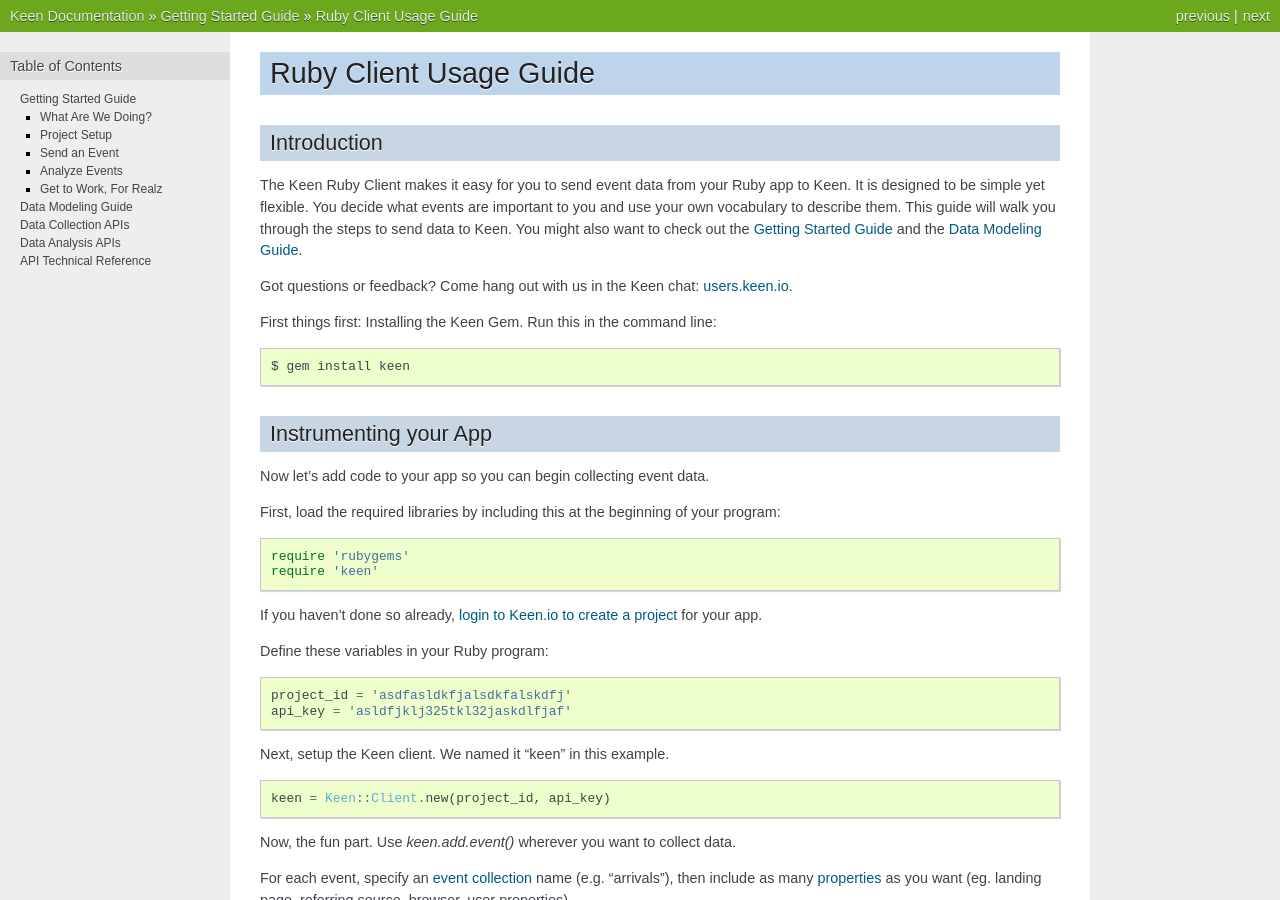
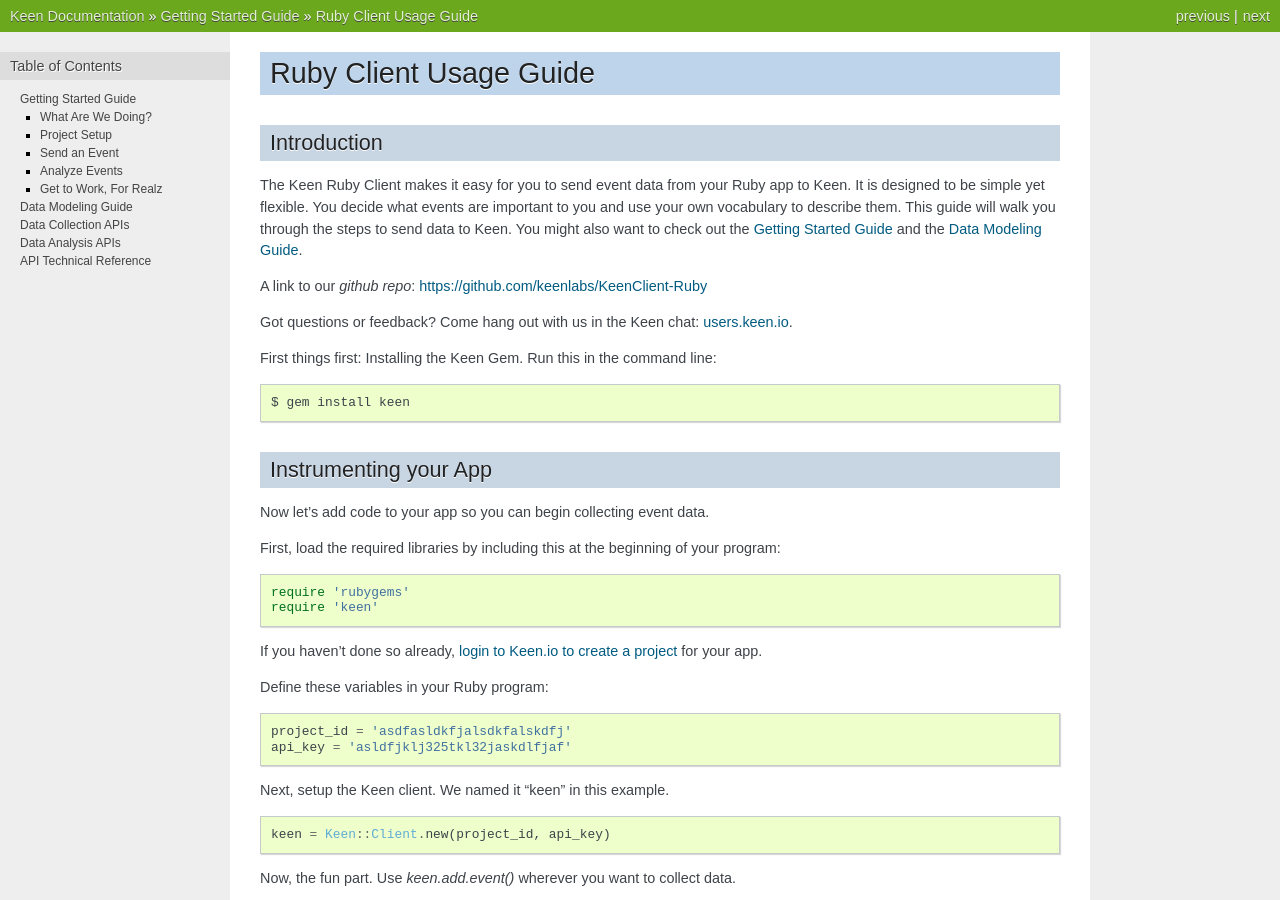
Before and after one commit to keenlabs/Keen-Docs, a Sphinx documentation site: the page built from source/clients/ruby/usage_guide.rst, in a window 1280 px wide and 900 px high. Built offline with Sphinx 7.4.7, drawn with Linux system fonts in a browser that asks for light colours.

Commit message:
link to github repo in ruby guide

```diff
--- a/source/clients/ruby/usage_guide.rst
+++ b/source/clients/ruby/usage_guide.rst
@@ -6,6 +6,8 @@
 ------------
 
 The Keen Ruby Client makes it easy for you to send event data from your Ruby app to Keen. It is designed to be simple yet flexible. You decide what events are important to you and use your own vocabulary to describe them. This guide will walk you through the steps to send data to Keen. You might also want to check out the :doc:`/getting_started_guide` and the :doc:`/event_data_modeling/event_data_intro`.
+
+A link to our *github repo*: https://github.com/keenlabs/KeenClient-Ruby
 
 Got questions or feedback? Come hang out with us in the Keen chat: `users.keen.io <http://users.keen.io/>`_.
 
```
